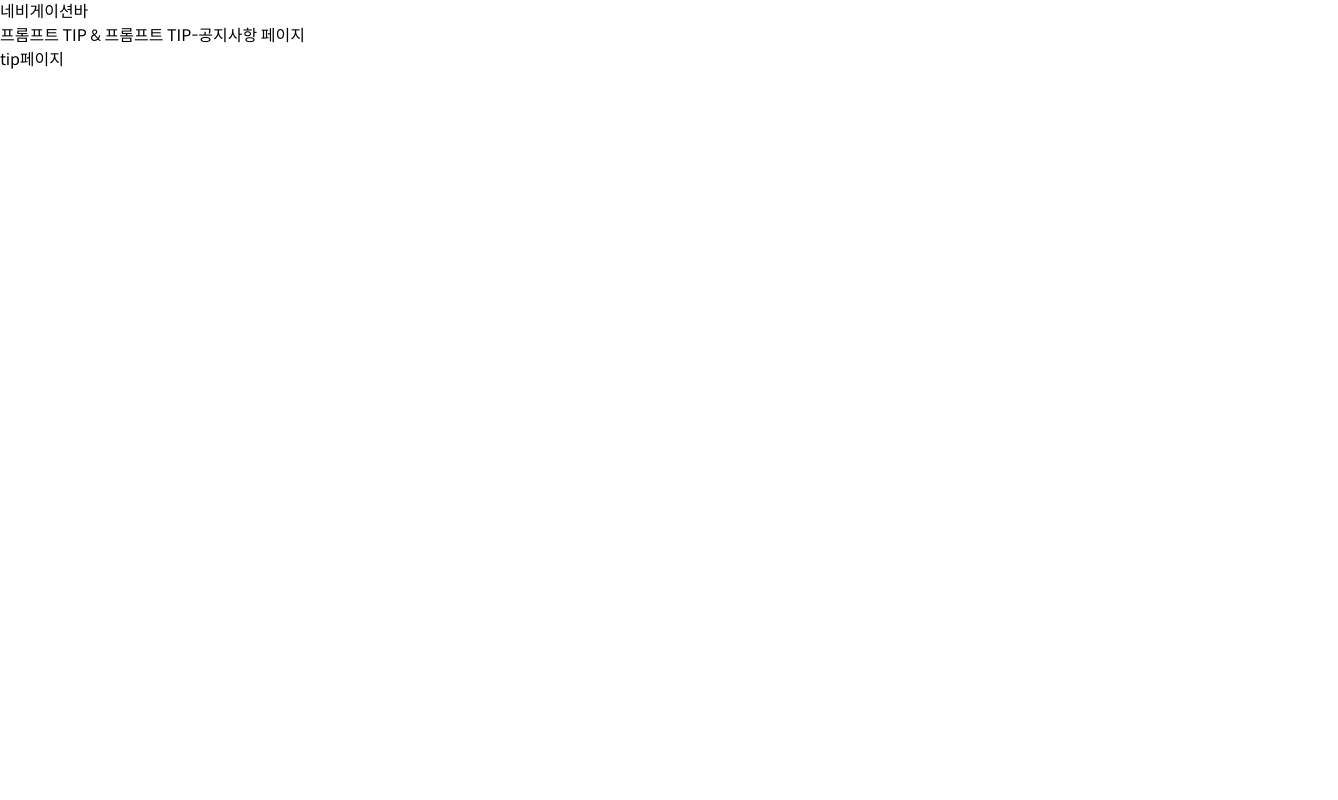
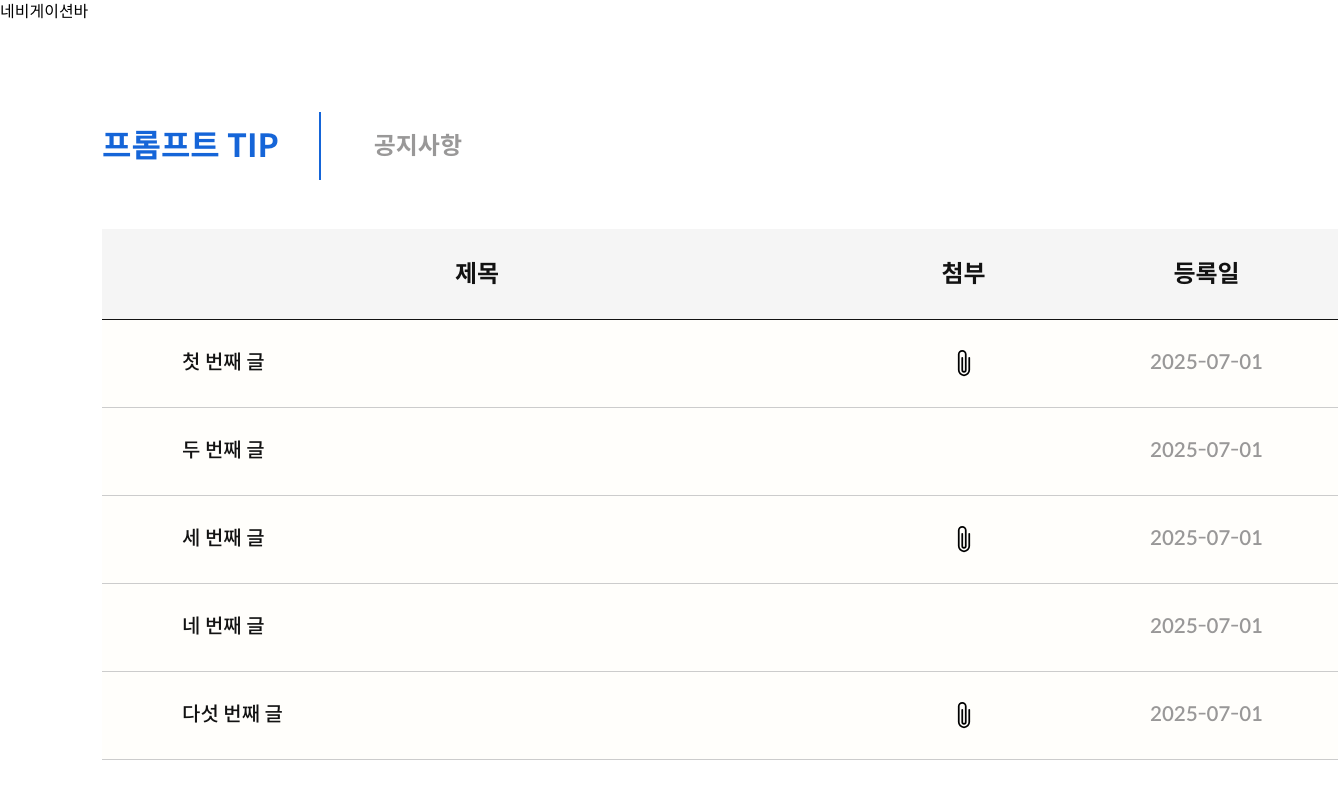
Before and after one commit to PromptPlace/PromtPlace-FE, a React (Vite) app: page /guide/tip in a window 1280 px wide. Shown: the top 800 px of the page, 1338 px wide, since content can reach past the window. Built offline with nearby package versions, Linux system fonts and the light colour scheme.

Commit message:
💄 Design:기본 페이지 UI 추가 (#4)
프롬프트 TIP & 공지사항 페이지 (기본 페이지) UI 추가 완료

```diff
--- a/package.json
+++ b/package.json
@@ -16,6 +16,7 @@
     "axios": "^1.10.0",
     "react": "^19.1.0",
     "react-dom": "^19.1.0",
+    "react-icons": "^5.5.0",
     "react-router-dom": "^7.6.3",
     "tailwindcss": "^4.1.11"
   },
--- a/src/pages/PromptGuidePage/PromptGuidePage.tsx
+++ b/src/pages/PromptGuidePage/PromptGuidePage.tsx
@@ -5,15 +5,201 @@
  * @author 김진효
  * **/
 
+import { useState } from 'react';
+import { useNavigate } from 'react-router-dom';
+import { Pagination, PromptTableList } from './components/Pagination';
+
+/**
+ * Memo
+ * 1. url : guide/tip, guide/notice
+ * 2. 현재 데이터를 더미데이터로 사용하는 중임
+ */
+
 interface PromptGuidePageProps {
   type: 'tip' | 'notice';
 }
+interface Post {
+  id: number;
+  title: string;
+  content: string;
+  is_pinned?: boolean; // Notice에서만 사용
+  create_at: string;
+  update_at: string;
+  is_visible: boolean;
+  file_url: null | string;
+  view_count: number;
+}
+// 더미 데이터 (추후 api 연동시 삭제 또는 수정)
+const allPosts: Post[] = [
+  {
+    id: 1,
+    title: '첫 번째 글',
+    content: 'qwerasdf',
+    is_pinned: true,
+    create_at: '2025-07-01',
+    update_at: '2025-07-01,',
+    is_visible: true,
+    file_url: 'a',
+    view_count: 1,
+  },
+  {
+    id: 2,
+    title: '두 번째 글',
+    content: 'qwerasdf',
+    is_pinned: true,
+    create_at: '2025-07-01',
+    update_at: '2025-07-01,',
+    is_visible: true,
+    file_url: null,
+    view_count: 1,
+  },
+  {
+    id: 3,
+    title: '세 번째 글',
+    content: 'qwerasdf',
+    is_pinned: true,
+    create_at: '2025-07-01',
+    update_at: '2025-07-01,',
+    is_visible: true,
+    file_url: 'a',
+    view_count: 1,
+  },
+  {
+    id: 4,
+    title: '네 번째 글',
+    content: 'qwerasdf',
+    is_pinned: true,
+    create_at: '2025-07-01',
+    update_at: '2025-07-01,',
+    is_visible: true,
+    file_url: null,
+    view_count: 1,
+  },
+  {
+    id: 5,
+    title: '다섯 번째 글',
+    content: 'qwerasdf',
+    is_pinned: true,
+    create_at: '2025-07-01',
+    update_at: '2025-07-01,',
+    is_visible: true,
+    file_url: 'a',
+    view_count: 1,
+  },
+  {
+    id: 6,
+    title: '여섯 번째 글',
+    content: 'qwerasdf',
+    is_pinned: true,
+    create_at: '2025-07-01',
+    update_at: '2025-07-01,',
+    is_visible: true,
+    file_url: 'a',
+    view_count: 1,
+  },
+  {
+    id: 7,
+    title: '일곱 번째 글',
+    content: 'qwerasdf',
+    is_pinned: true,
+    create_at: '2025-07-01',
+    update_at: '2025-07-01,',
+    is_visible: true,
+    file_url: null,
+    view_count: 1,
+  },
+  {
+    id: 8,
+    title: '여덟 번째 글',
+    content: 'qwerasdf',
+    is_pinned: true,
+    create_at: '2025-07-01',
+    update_at: '2025-07-01,',
+    is_visible: true,
+    file_url: 'a',
+    view_count: 1,
+  },
+  {
+    id: 9,
+    title: '아홉 번째 글',
+    content: 'qwerasdf',
+    is_pinned: true,
+    create_at: '2025-07-01',
+    update_at: '2025-07-01,',
+    is_visible: true,
+    file_url: null,
+    view_count: 1,
+  },
+  {
+    id: 10,
+    title: '열 번째 글',
+    content: 'qwerasdf',
+    is_pinned: true,
+    create_at: '2025-07-01',
+    update_at: '2025-07-01,',
+    is_visible: true,
+    file_url: 'a',
+    view_count: 1,
+  },
+];
+
+// 페이지 값 계산
+const PAGE_SIZE = 5;
+const TOTAL_PAGES = Math.ceil(allPosts.length / PAGE_SIZE);
 
 const PromptGuidePage = ({ type }: PromptGuidePageProps) => {
+  const [currentPage, setCurrentPage] = useState<number>(1);
+  const navigate = useNavigate();
+
+  // useEffect 등으로 api 호출 필요 (데이터 전체 받아올지는 ? 그리고 의존성 배열에 type)
+
+  //팁 <> 공지사항 전환
+  const handleTypeChange = (nextType: 'tip' | 'notice') => {
+    if (nextType !== type) {
+      setCurrentPage(1);
+      navigate(`/guide/${nextType}`);
+    }
+  };
+
+  // 페이지별 데이터 슬라이싱
+  const pageData = allPosts.slice((currentPage - 1) * PAGE_SIZE, currentPage * PAGE_SIZE);
+
+  // 페이지네이션에서 페이지 변경시
+  const handlePageChange = (page: number) => {
+    setCurrentPage(page);
+  };
+
+  // 게시글 클릭시 상세로 이동
+  const handleRowClick = (id: number) => {
+    navigate(`/posts/${id}`);
+  };
   return (
     <>
-      <div>프롬프트 TIP & 프롬프트 TIP-공지사항 페이지</div>
-      <p>{type}페이지</p>
+      <div className="flex justify-between items-center w-[360px] h-[60px] ml-[102px] mt-[92px]">
+        <button
+          onClick={() => handleTypeChange('tip')}
+          className={`${
+            type === 'tip'
+              ? 'text-[var(--color-primary-hover)] font-bold text-[32px] border-r-[2px] border-r-[var(--color-primary-hover)]'
+              : 'text-[var(--color-text-on-background)] font-bold text-[24px]'
+          } pt-[10px] pb-[10px] pr-[40px]`}>
+          프롬프트 TIP
+        </button>
+
+        <button
+          onClick={() => handleTypeChange('notice')}
+          className={`${
+            type === 'notice'
+              ? 'text-[var(--color-primary-hover)] font-bold text-[32px] border-l-[2px] border-l-[var(--color-primary-hover)]'
+              : 'text-[var(--color-text-on-background)] font-bold text-[24px]'
+          } pt-[10px] pb-[10px] pl-[40px]`}>
+          공지사항
+        </button>
+      </div>
+      <div>
+        <PromptTableList data={pageData} onRowClick={handleRowClick} />
+        <Pagination currentPage={currentPage} totalPages={TOTAL_PAGES} onPageChange={handlePageChange} />
+      </div>
     </>
   );
 };
--- /dev/null
+++ b/src/pages/PromptGuidePage/components/Pagination.tsx
@@ -0,0 +1,93 @@
+import { BsPaperclip } from 'react-icons/bs';
+import { LuChevronLeft, LuChevronRight } from 'react-icons/lu';
+interface Postlist {
+  id: number;
+  title: string;
+  file_url: null | string;
+  create_at: string;
+}
+// 페이지네이션 테이블
+export function PromptTableList({ data, onRowClick }: { data: Postlist[]; onRowClick: (id: number) => void }) {
+  return (
+    <table className="w-[1236px] h-[530px] mt-[53px] mb-[104px] mx-[102px]">
+      <thead>
+        <tr className="h-[90px] border-b-[1px] border-[var(--color-text-on-white)] pt-[10px] pb-[10px] bg-[var(--color-background)] font-bold text-[24px] text-[var(--color-text-on-white)]">
+          <th className="w-[750px] h-[70px] px-[10px] py-[20px] ">제목</th>
+          <th className="w-[223px] h-[70px] px-[10px] py-[20px] ">첨부</th>
+          <th className="w-[263px] h-[70px] px-[10px] py-[20px] ">등록일</th>
+        </tr>
+      </thead>
+      <tbody>
+        {data.length === 0 ? (
+          <tr>
+            <td colSpan={3} className="text-center py-4 text-gray-400">
+              게시글이 없습니다.
+            </td>
+          </tr>
+        ) : (
+          data.map((post) => (
+            <tr
+              key={post.id}
+              className="h-[88px] py-[10px] border-b-[1px]  border-[var(--color-white-stroke)] bg-[var(--color-white)] hover:bg-[var(--color-secondary)] focus:bg-[var(--color-secondary-pressed)]"
+              onClick={() => onRowClick(post.id)}>
+              <td className="w-[750px] h-[65px] px-[80px] py-[20px] text-left font-medium text-[20px] text-[var(--color-text-on-white)]">
+                {post.title}
+              </td>
+              <td className=" w-[223px] h-[65px] px-[10px] py-[20px]">
+                <div className="flex justify-center items-center">{post.file_url ? <BsPaperclip size={28} /> : ''}</div>
+              </td>
+              <td className="w-[263px] h-[65px] text-center font-medium text-[20px] text-[var(--color-text-on-background)]">
+                {post.create_at}
+              </td>
+            </tr>
+          ))
+        )}
+      </tbody>
+    </table>
+  );
+}
+
+//  페이지네이션 컴포넌트
+export function Pagination({
+  currentPage,
+  totalPages,
+  onPageChange,
+}: {
+  currentPage: number;
+  totalPages: number;
+  onPageChange: (page: number) => void;
+}) {
+  const pageButtons = [];
+  for (let i = 1; i <= totalPages; i++) {
+    pageButtons.push(
+      <button
+        key={i}
+        onClick={() => onPageChange(i)}
+        className={`w-[50px] h-[50px] rounded-[50px] p-[10px] ${
+          currentPage === i
+            ? 'bg-[var(--color-primary-hover)] font-medium text-[20px] text-[var(--color-white)]'
+            : 'font-medium text-[20px] text-[var(--color-text-on-background)] hover:bg-[#F0F7FF]'
+        }`}
+        disabled={currentPage === i}>
+        {i}
+      </button>,
+    );
+  }
+  return (
+    <nav className="flex items-center justify-center h-[50px] mx-[545px] mb-[60px]">
+      <button
+        className="w-[50px] h-[50px] px-[6px] py-[8px]"
+        onClick={() => currentPage > 1 && onPageChange(currentPage - 1)}
+        disabled={currentPage === 1}>
+        <LuChevronLeft />
+      </button>
+      {pageButtons}
+      <button
+        className="w-[50px] h-[50px] px-[6px] py-[8px]"
+        onClick={() => currentPage < totalPages && onPageChange(currentPage + 1)}
+        disabled={currentPage === totalPages}>
+        <LuChevronRight />
+      </button>
+    </nav>
+  );
+}
```
Also changed, not shown: 1 other file (tests, documents, lock files or other folders).
